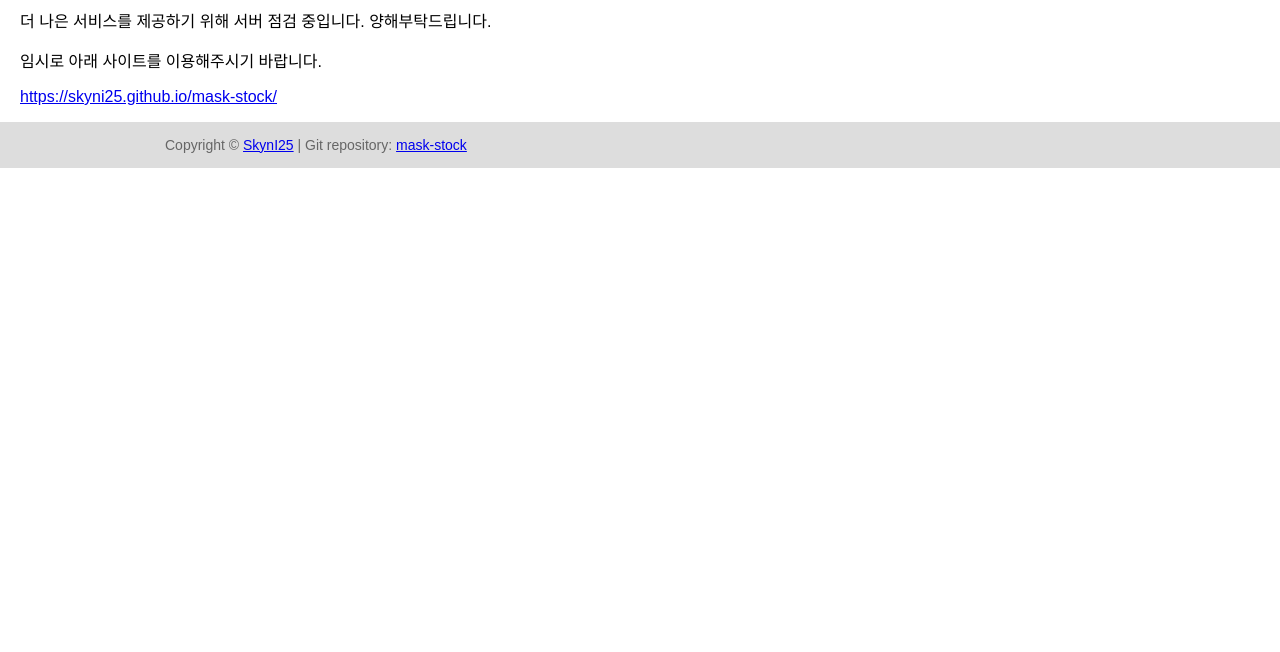
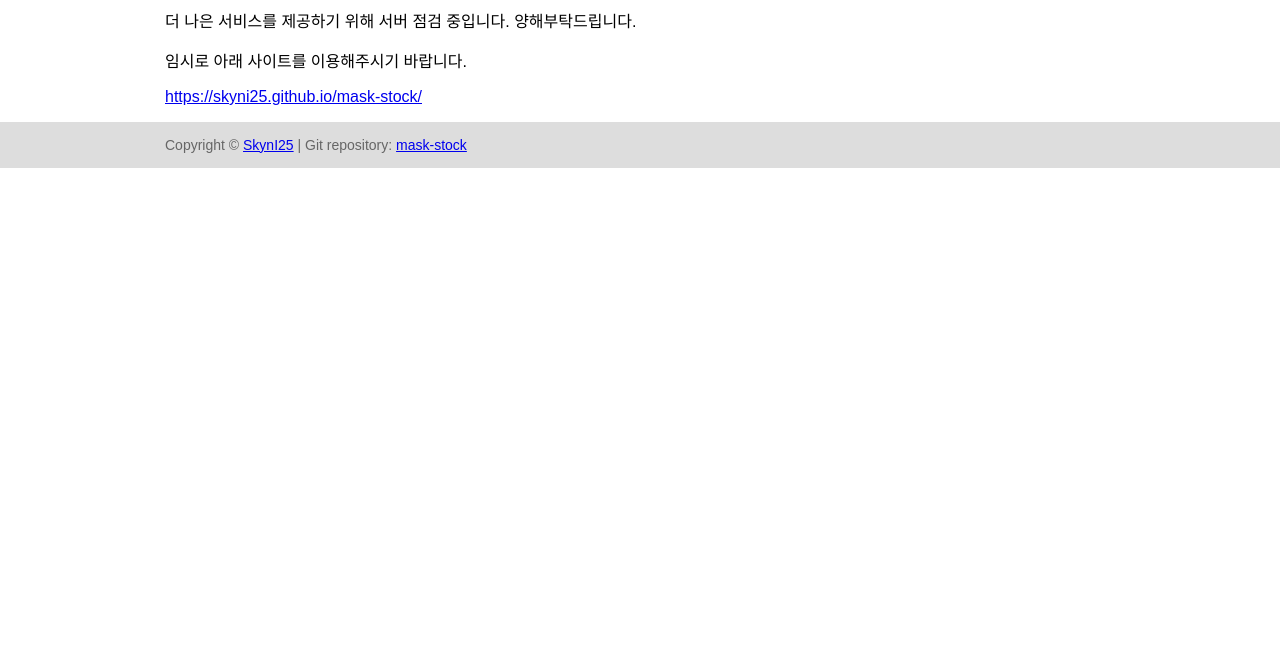
Before and after one commit to SkynI25/mask-stock, a website: page index.html in a window 1280 px wide. Shown: the part 148-800 px from the top of the page. Drawn offline with Linux system fonts and the light colour scheme.

Commit message:
add notice-inner class style

```diff
--- a/style.css
+++ b/style.css
@@ -375,7 +375,7 @@ input.radio {
 }
 
 @media (min-width: 1190px) {
-    .header-inner, .content, .footer-inner {
+    .header-inner, .content, .footer-inner, .notice-inner {
         width : 950px;
         margin-right: auto;
         margin-left: auto;
```
